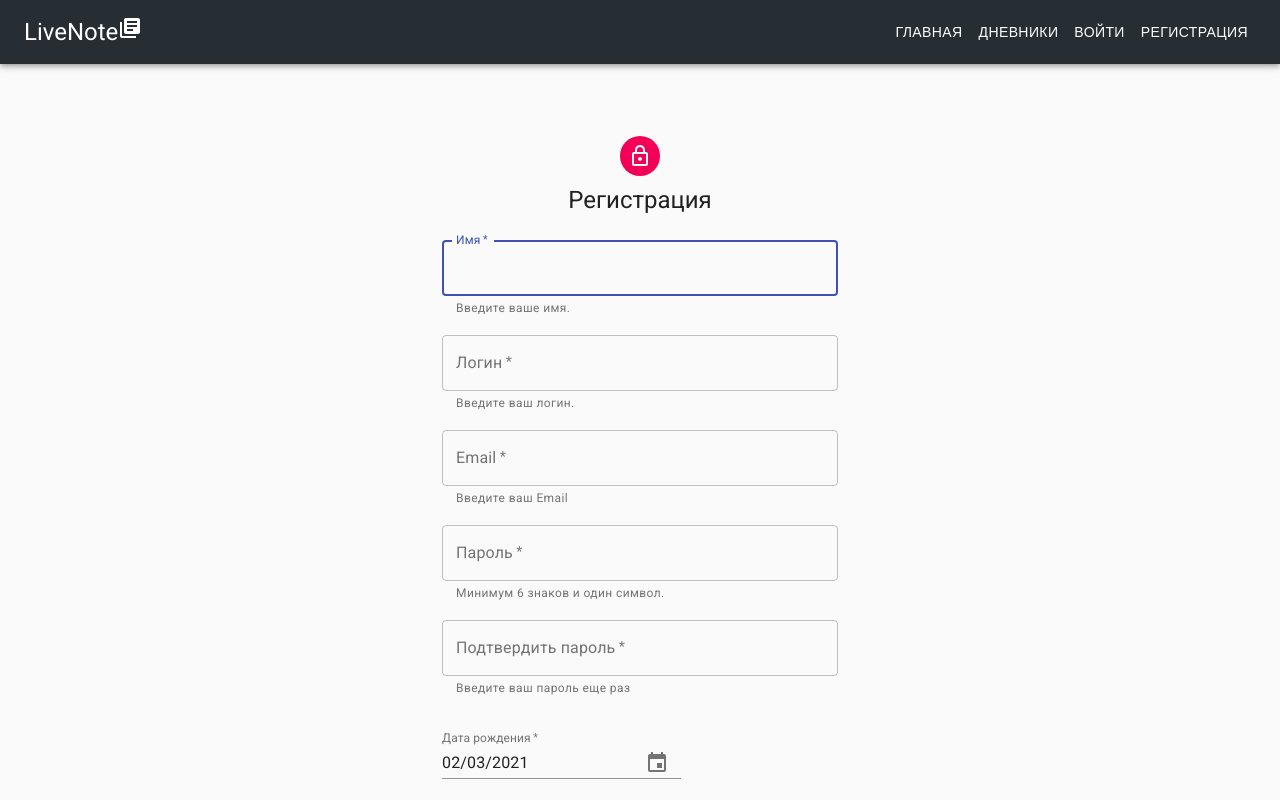
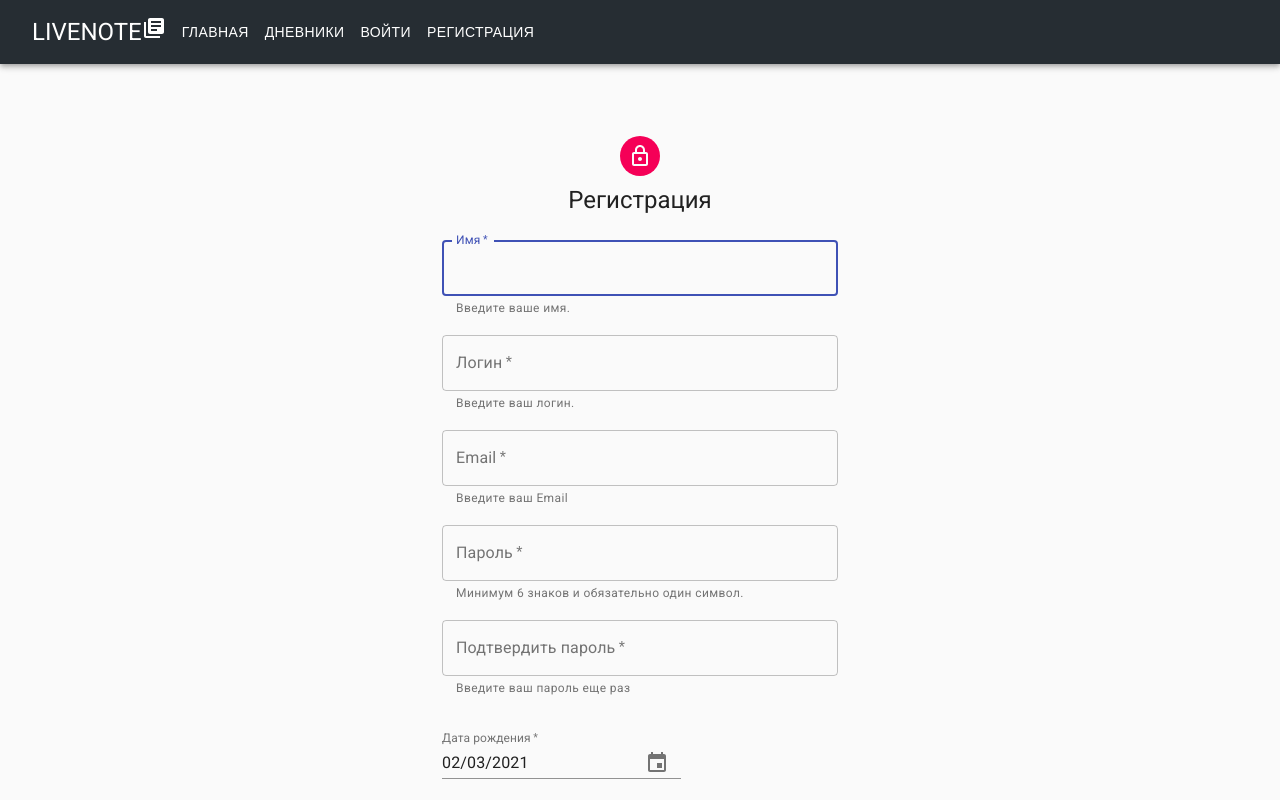
Before and after one commit to Arestout/live-notes-frontend, a React (Create React App) app: page /sign-up in a window 1280 px wide. Shown: the top 800 px of the page. Built offline with nearby package versions, Linux system fonts and the light colour scheme.

Commit message:
fix logo link and signup password info

```diff
--- a/src/components/Navbar.js
+++ b/src/components/Navbar.js
@@ -52,10 +52,12 @@ export default function Navbar({ user }) {
       <CssBaseline />
       <AppBar position="static" className={classes.appBar}>
         <Toolbar>
-          <Typography variant="h5" className={classes.title}>
-            LiveNote
-            <LibraryBooksIcon />
-          </Typography>
+          <Button color="inherit" component={Link} to="/">
+            <Typography variant="h5" className={classes.title}>
+              LiveNote
+              <LibraryBooksIcon />
+            </Typography>
+          </Button>
           <Button color="inherit" component={Link} to="/">
             Главная
           </Button>
--- a/src/components/SignUp/SignUp.js
+++ b/src/components/SignUp/SignUp.js
@@ -211,8 +211,8 @@ export default function SignUp() {
                       id="password"
                       helperText={
                         errors.password && touched.password
-                          ? 'Минимум 6 знаков и один символ.'
-                          : 'Минимум 6 знаков и один символ.'
+                          ? 'Минимум 6 знаков и обязательно один символ.'
+                          : 'Минимум 6 знаков и обязательно один символ.'
                       }
                       error={errors.password && touched.password ? true : false}
                       onChange={handleChange}
```
